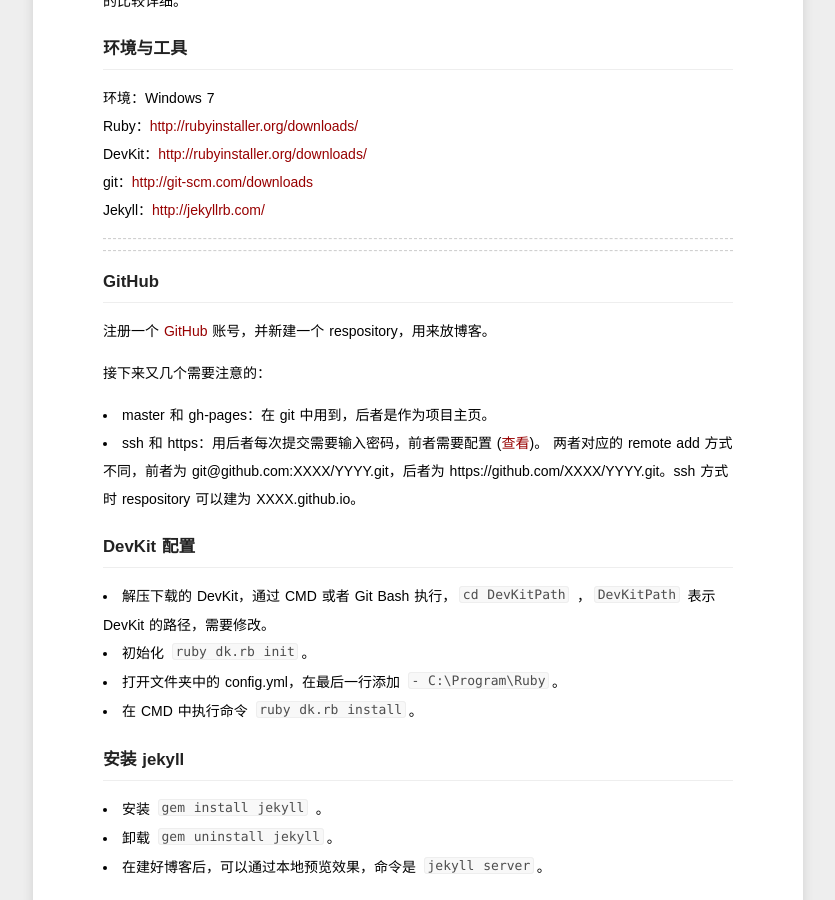
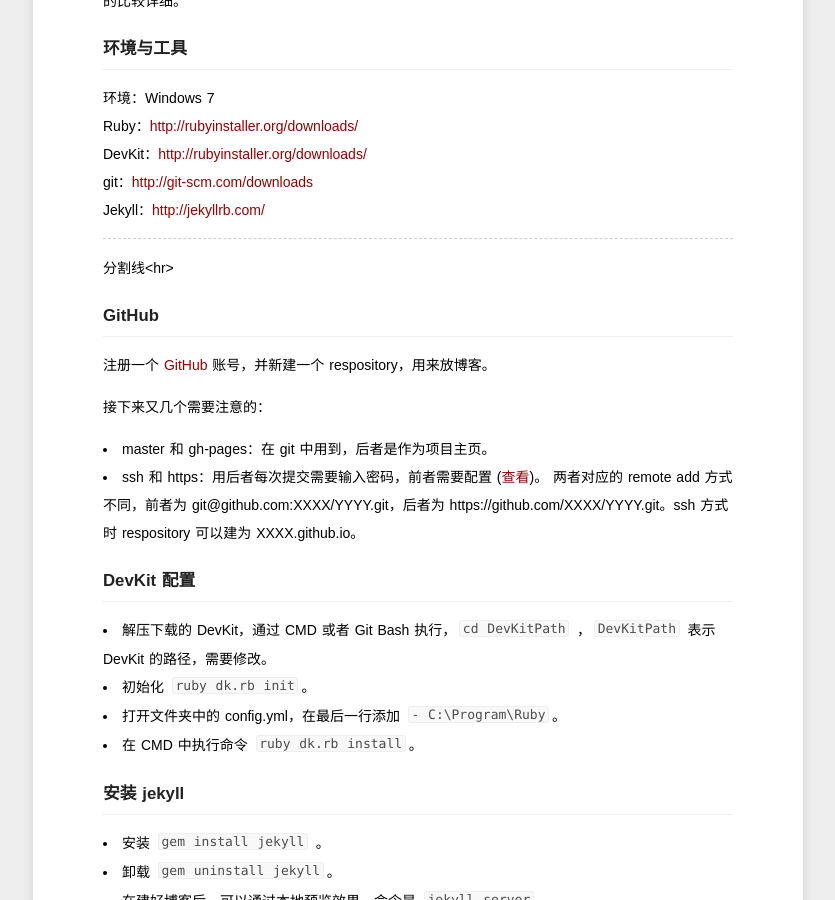
Before and after one commit to Xuezhiyuanlin/herechen.github.io, a Jekyll site: the page built from _posts/2014-03-16-jekyll-skills.md, in a window 1280 px wide and 900 px high, scrolled down 919 px. Shown: the whole window, without its empty margins (222-1057 px from the left). Built offline with Jekyll 4.4.1, drawn with Linux system fonts in a browser that asks for light colours; some web fonts are replaced; Markdown is read by kramdown in place of the engine named in the settings; comment, search, counter and statistics services are not loaded.

Commit message:
herechen

```diff
--- a/_posts/2014-03-16-jekyll-skills.md
+++ b/_posts/2014-03-16-jekyll-skills.md
@@ -37,7 +37,7 @@
 git：[http://git-scm.com/downloads](http://git-scm.com/downloads)
 Jekyll：[http://jekyllrb.com/](http://jekyllrb.com/)
 
-<hr><hr>
+<hr>分割线<hr>
 
 ###GitHub
 
@@ -114,7 +114,7 @@
 
 本站使用的是说多的评论，同样，注册一个 [duoshuo](http://duoshuo.com/) 账号，然后然后会有一个对应的 script。也可以用[友言](http://www.uyan.cc/)作为社交评论。至于社交分享，可以使用[加网](http://www.jiathis.com)。另外，百度也提供了一套数据分析以及分享等脚本，可在[百度分享](http://share.baidu.com)获得。
 
-<hr><hr>
+<hr>分割线<hr>
 
 ###快速创建一个博客模板
 
```
